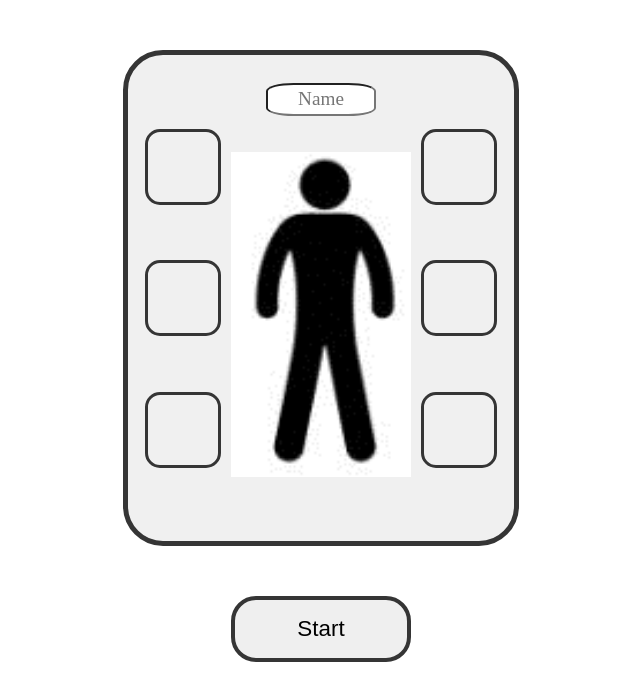
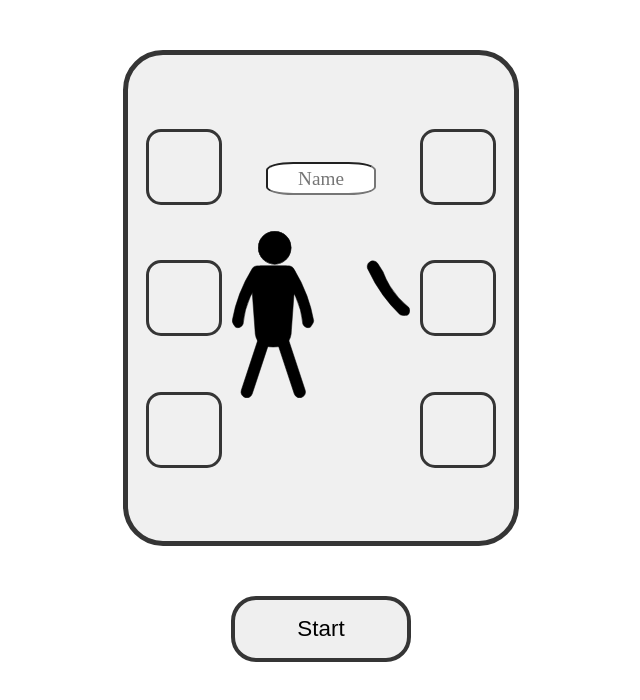
Before and after one commit to Konstantin-nik/Fighting-Lobby, a React (Create React App) app in the folder my-app/: page / in a window 1280 px wide. Shown: the top 700 px of the page, without its empty margins (319-959 px from the left). Built offline with nearby package versions, Linux system fonts and the light colour scheme.

Commit message:
stickman v0.1

```diff
--- a/my-app/src/pages/Lobby/EquipField/index.css
+++ b/my-app/src/pages/Lobby/EquipField/index.css
@@ -17,7 +17,6 @@
     align-content: center;
     flex-direction: column;
     padding: 26px 0px 26px 0px;
-    width: 180px;
     margin: 10px;
 }
 
--- a/my-app/src/pages/Lobby/EquipField/index.js
+++ b/my-app/src/pages/Lobby/EquipField/index.js
@@ -1,7 +1,7 @@
 import Column from "./Column";
 import React from "react";
 
-import stickman from "../../../pict/stickman.gif";
+import stickman from "../../../pict/stickman.svg";
 import "./index.css";
 
 const Column1 = () => {
```
Also changed, not shown: my-app/src/pict/stickman.png (added), my-app/src/pict/stickman.svg (added).
